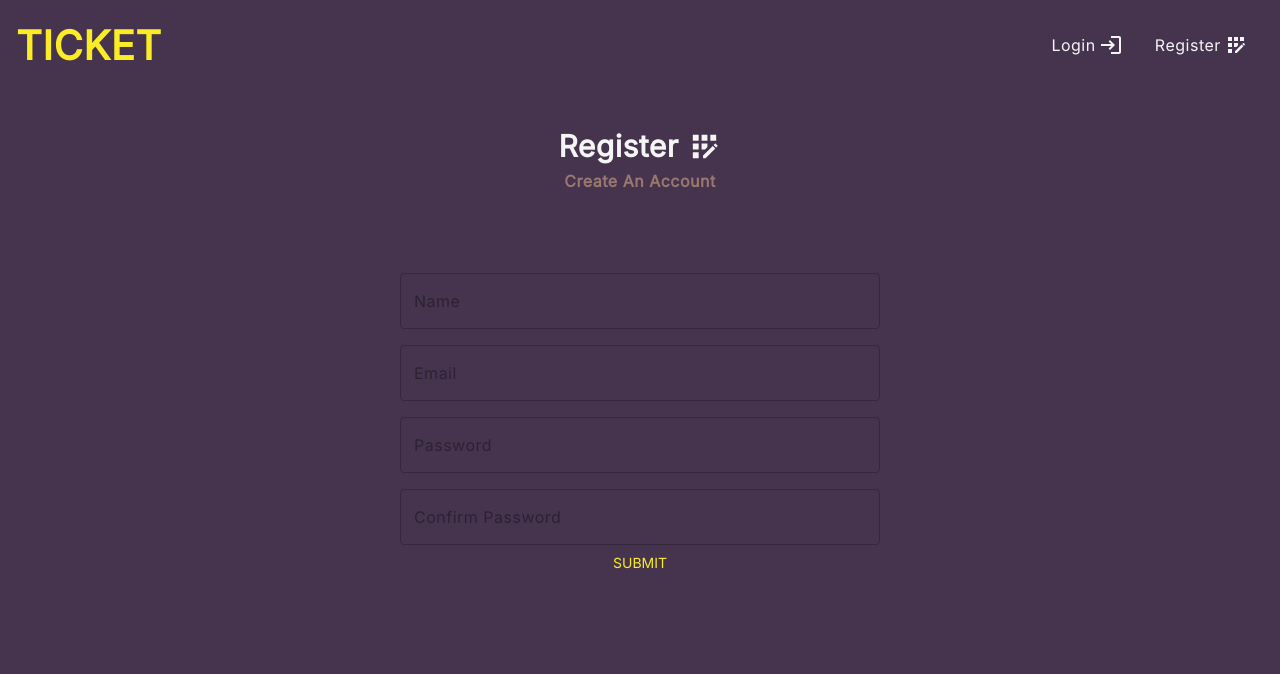
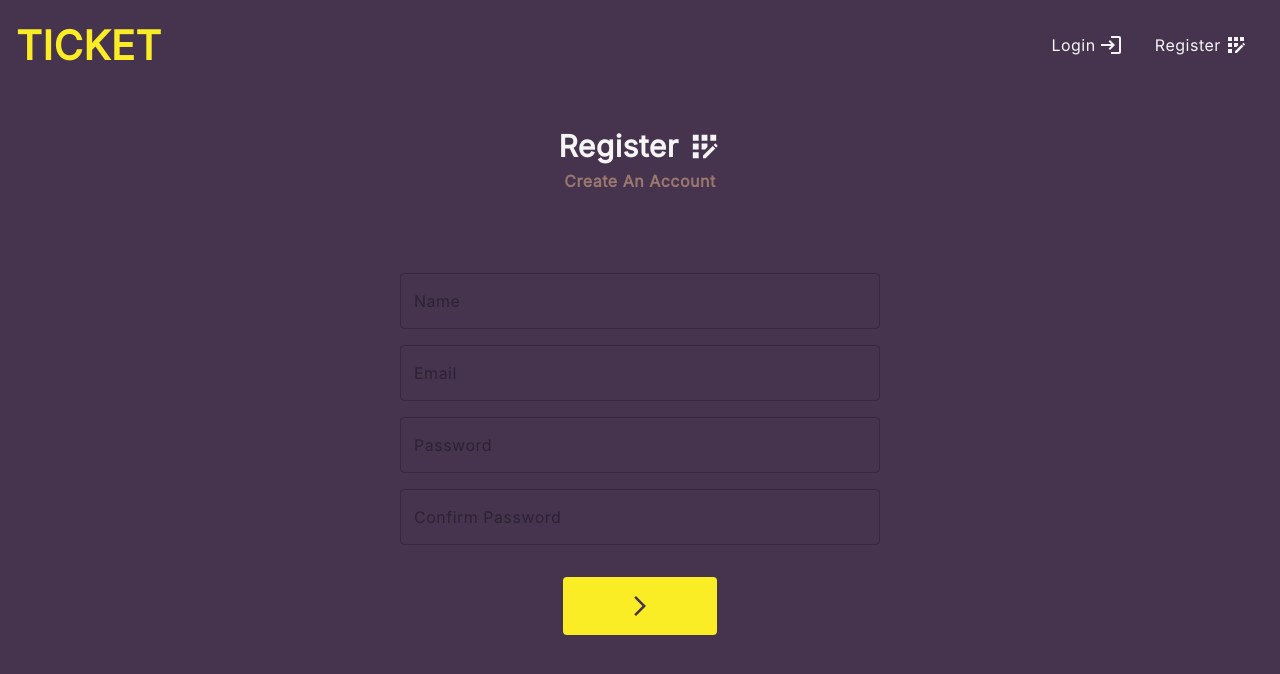
Before and after one commit to CemTunna/ticket, a React (Create React App) app in the folder frontend/: page /register in a window 1280 px wide. Shown: the top 674 px of the page. Built offline with nearby package versions, Linux system fonts and the light colour scheme.

Commit message:
user form refactorings

```diff
--- a/frontend/src/components/form/Form.tsx
+++ b/frontend/src/components/form/Form.tsx
@@ -5,7 +5,7 @@ import { makeStyles } from 'tss-react/mui';
 interface Props {
   formItems: any;
   onSubmit: (e: any) => void;
-  others: any;
+  submitButton: any;
 }
 const useStyles = makeStyles()((theme) => ({
   form: {
@@ -17,7 +17,7 @@ const useStyles = makeStyles()((theme) => ({
     },
   },
 }));
-const Form = ({ onSubmit, formItems, others }: Props) => {
+const Form = ({ onSubmit, formItems, submitButton }: Props) => {
   const { classes } = useStyles();
 
   return (
@@ -25,7 +25,7 @@ const Form = ({ onSubmit, formItems, others }: Props) => {
       {formItems.map((item: any) => (
         <FormItem item={item} key={item.id} />
       ))}
-      {others}
+      {submitButton}
     </form>
   );
 };
--- /dev/null
+++ b/frontend/src/components/form/FormSubmitButton.tsx
@@ -0,0 +1,28 @@
+import { Grid } from '@mui/material';
+import TicketButton from '../ui/TicketButton';
+import { makeStyles } from 'tss-react/mui';
+import ArrowForwardIosIcon from '@mui/icons-material/ArrowForwardIos';
+
+const useStyles = makeStyles()((theme) => ({
+  btnContainer: {
+    display: 'flex',
+    alignItems: 'center',
+    justifyContent: 'center',
+  },
+  btn: {
+    marginTop: '2rem',
+  },
+}));
+const FormSubmitButton = () => {
+  const { classes } = useStyles();
+
+  return (
+    <Grid className={classes.btnContainer}>
+      <TicketButton type='submit' className={classes.btn}>
+        <ArrowForwardIosIcon />
+      </TicketButton>
+    </Grid>
+  );
+};
+
+export default FormSubmitButton;
--- a/frontend/src/hooks/useForm.tsx
+++ b/frontend/src/hooks/useUserForm.tsx
@@ -1,9 +1,12 @@
 import { useState } from 'react';
 import { toast } from 'react-toastify';
-import { useAppDispatch } from '../state/hooks';
+import { useAppDispatch, useAppSelector } from '../state/hooks';
 import { loginStart, registerStart } from '../state/features/auth/authSlice';
-const useForm = () => {
+const useUserForm = () => {
   const dispatch = useAppDispatch();
+  const { isError, isLoading, isSuccess, msg, user } = useAppSelector(
+    (state) => state.auth
+  );
   const [form, setForm] = useState({
     name: '',
     email: '',
@@ -52,7 +55,12 @@ const useForm = () => {
     setForm,
     onChange,
     onSubmit,
+    isError,
+    isLoading,
+    isSuccess,
+    msg,
+    user,
   };
 };
 
-export default useForm;
+export default useUserForm;
--- a/frontend/src/pages/Login.tsx
+++ b/frontend/src/pages/Login.tsx
@@ -1,7 +1,4 @@
-import { Button, Grid } from '@mui/material';
 import { Fragment, useEffect } from 'react';
-import PersonIcon from '@mui/icons-material/Person';
-import useForm from '../hooks/useForm';
 import Form from '../components/form/Form';
 import { makeStyles } from 'tss-react/mui';
 import Title from '../components/ui/Title';
@@ -12,33 +9,22 @@ import { useNavigate } from 'react-router-dom';
 import { useAppDispatch, useAppSelector } from '../state/hooks';
 import { reset } from '../state/features/auth/authSlice';
 import Loader from '../components/ui/Loader';
-import TicketButton from '../components/ui/TicketButton';
-import ArrowForwardIosIcon from '@mui/icons-material/ArrowForwardIos';
 import Section from '../components/ui/Section';
+import useUserForm from '../hooks/useUserForm';
+import FormSubmitButton from '../components/form/FormSubmitButton';
 const useStyles = makeStyles()((theme) => ({
-  btnContainer: {
-    display: 'flex',
-    alignItems: 'center',
-    justifyContent: 'center',
-  },
-  btn: {
-    marginTop: '2rem',
-  },
   icon: {
     marginLeft: '0.5rem',
   },
 }));
 const Login = () => {
-  const { form, onChange, onSubmit } = useForm();
+  const { form, onChange, onSubmit, isError, isLoading, isSuccess, msg, user } =
+    useUserForm();
   const { email, password } = form;
   const { classes } = useStyles();
 
   const navigate = useNavigate();
   const dispatch = useAppDispatch();
-
-  const { isError, isLoading, isSuccess, msg, user } = useAppSelector(
-    (state) => state.auth
-  );
 
   useEffect(() => {
     if (isError) {
@@ -82,13 +68,7 @@ const Login = () => {
             },
           ]}
           onSubmit={onSubmit}
-          others={
-            <Grid className={classes.btnContainer}>
-              <TicketButton type='submit' className={classes.btn}>
-                <ArrowForwardIosIcon />
-              </TicketButton>
-            </Grid>
-          }
+          submitButton={<FormSubmitButton />}
         />
       </Section>
     </Fragment>
--- a/frontend/src/pages/Register.tsx
+++ b/frontend/src/pages/Register.tsx
@@ -1,7 +1,6 @@
-import { Button, Grid } from '@mui/material';
+import { Grid } from '@mui/material';
 import { Fragment, useEffect } from 'react';
 import AppRegistrationIcon from '@mui/icons-material/AppRegistration';
-import useForm from '../hooks/useForm';
 import Form from '../components/form/Form';
 import { makeStyles } from 'tss-react/mui';
 import Title from '../components/ui/Title';
@@ -12,22 +11,24 @@ import { useNavigate } from 'react-router-dom';
 import { reset } from '../state/features/auth/authSlice';
 import Loader from '../components/ui/Loader';
 import Section from '../components/ui/Section';
+import TicketButton from '../components/ui/TicketButton';
+import ArrowForwardIosIcon from '@mui/icons-material/ArrowForwardIos';
+import useUserForm from '../hooks/useUserForm';
+import FormSubmitButton from '../components/form/FormSubmitButton';
+
 const useStyles = makeStyles()((theme) => ({
   icon: {
     marginLeft: '0.5rem',
   },
 }));
 const Register = () => {
-  const { form, onChange, onSubmit } = useForm();
+  const { form, onChange, onSubmit, isError, isLoading, isSuccess, msg, user } =
+    useUserForm();
   const { confirmPassword, email, name, password } = form;
   const { classes } = useStyles();
 
   const navigate = useNavigate();
   const dispatch = useAppDispatch();
-
-  const { isError, isLoading, isSuccess, msg, user } = useAppSelector(
-    (state) => state.auth
-  );
 
   useEffect(() => {
     if (isError) {
@@ -87,11 +88,7 @@ const Register = () => {
             },
           ]}
           onSubmit={onSubmit}
-          others={
-            <Grid>
-              <Button type='submit'>Submit</Button>
-            </Grid>
-          }
+          submitButton={<FormSubmitButton />}
         />
       </Section>
     </Fragment>
```
